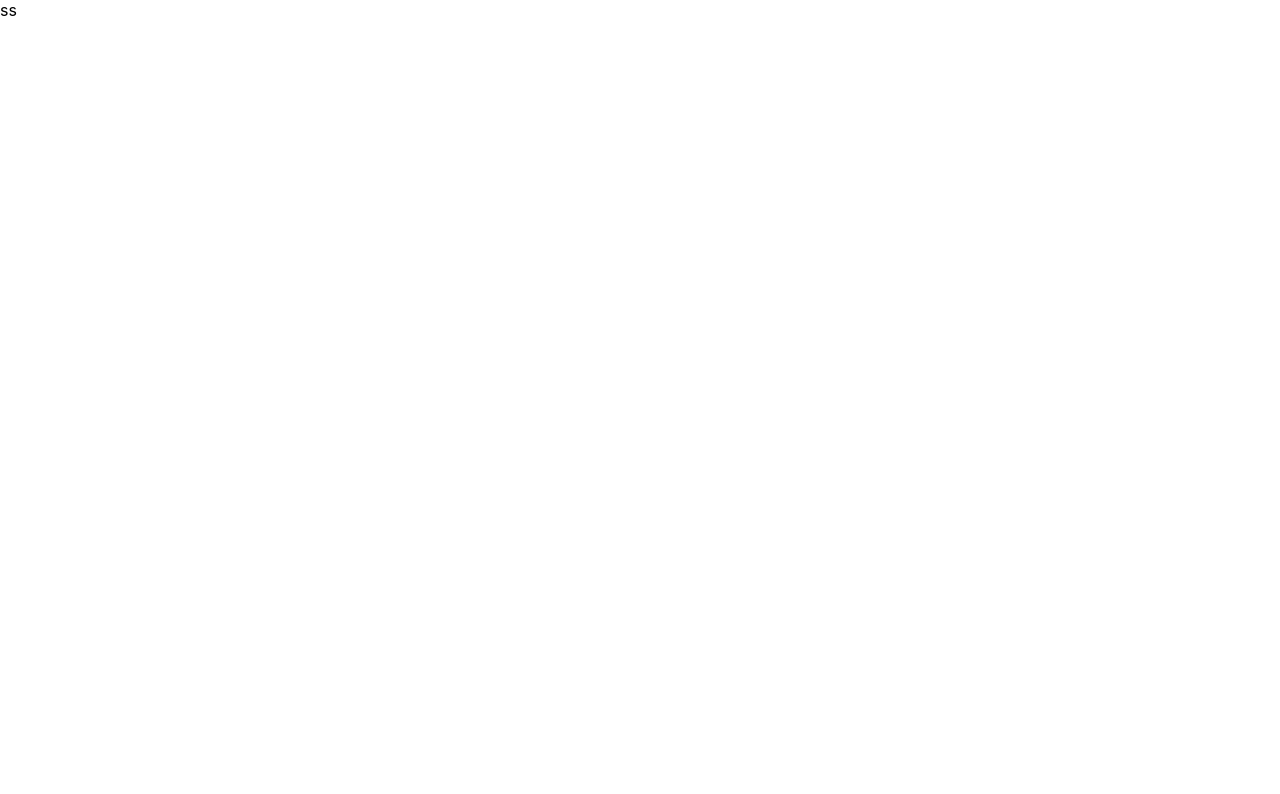
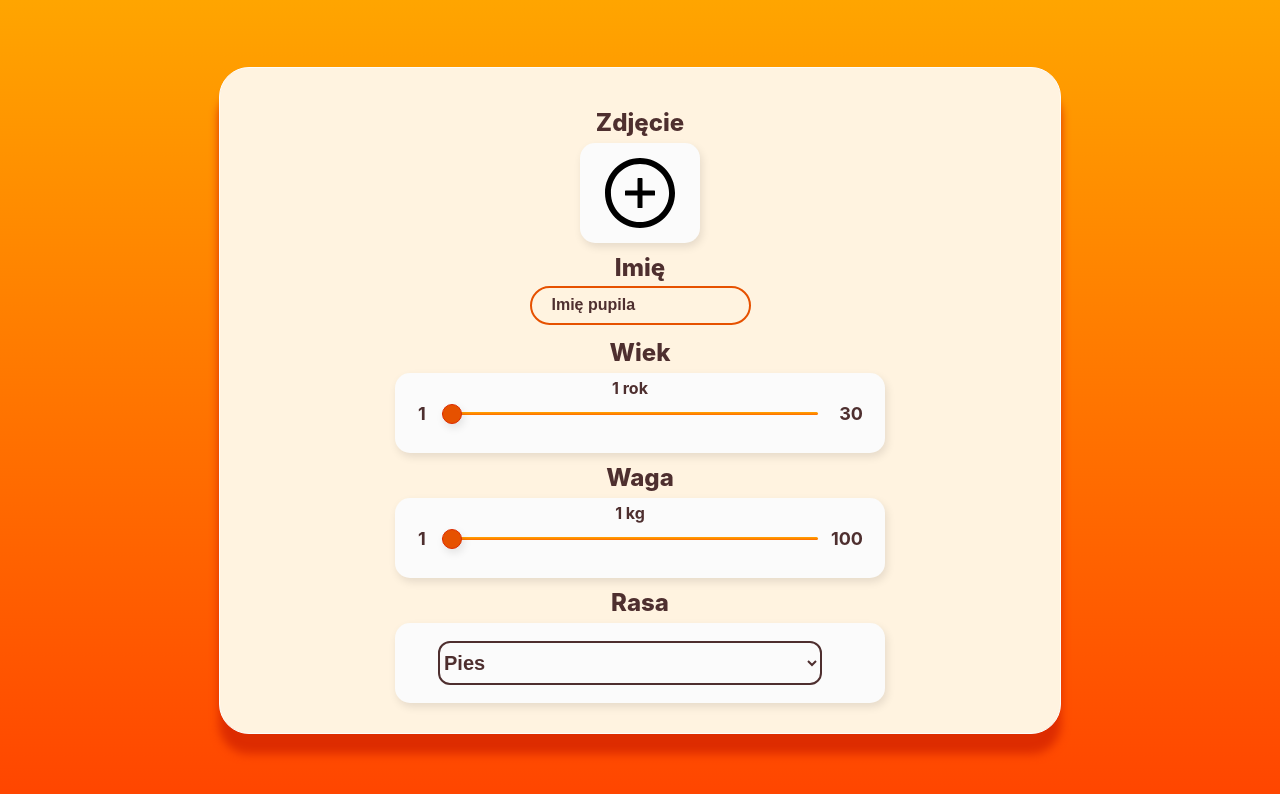
Before and after one commit to coni-code/PetBoxApp, a React (Create React App) app in the folder client/: page /animal-form in a window 1280 px wide. Shown: the top 794 px of the page. Built offline with nearby package versions, Linux system fonts and the light colour scheme.

Commit message:
Prepare animal form view and imporve login form

```diff
--- a/client/package.json
+++ b/client/package.json
@@ -9,6 +9,7 @@
     "http-proxy-middleware": "^3.0.0",
     "react": "^18.2.0",
     "react-dom": "^18.2.0",
+    "react-icons": "^5.2.1",
     "react-router-dom": "^6.23.1",
     "react-scripts": "5.0.1",
     "web-vitals": "^2.1.4"
--- /dev/null
+++ b/client/src/assets/styles/animalForm.css
@@ -0,0 +1,162 @@
+.animal-form-container {
+    display: flex;
+    background: linear-gradient(to bottom, #FFA500, #FF4500);
+    text-align: center;
+    min-height: 100vh;
+    align-items: center;
+    justify-content: center;
+    flex-direction: column;
+}
+
+.animal-form {
+    border: solid #FDFDFD 1px;
+    box-shadow: 0px 20px 10px #DD2C00;
+    padding: 30px 20px;
+    background-color: #FFF3E0;
+    border-radius: 30px;
+    display: flex;
+    flex-direction: column;
+    align-items: center;
+    justify-content: center;
+    min-width: 100vh;
+}
+
+.animal-form-structure {
+    display: flex;
+    flex-direction: column;
+    align-items: center;
+}
+
+.animalNameInput {
+    border: transparent;
+    padding: 10px 20px;
+    border-radius: 20px;
+    outline: 2px solid #E65100;
+    margin-bottom: 5px;
+    background-color: #FFF3E0;
+}
+
+.animalNameInput::placeholder {
+    color:#4E2F2F;
+    font-size: 1rem;
+    font-weight: 800;
+}
+
+.animalNameInput:focus {
+    outline: solid 2px #DD2C00;
+    box-shadow: 2px 4px 8px rgba(0,0,0,0.1);
+}
+
+.range{
+    height: 80px;
+    width: 380px;
+    background-color: #FBFBFB;
+    border-radius: 15px;
+    padding: 0 65px 0 45px;
+    box-shadow: 2px 4px 8px rgba(0,0,0,0.1);
+}
+
+.sliderValue {
+    position: relative;
+    width: 100%;
+    margin-top: 5px;
+    color: #4E2F2F;
+    font-weight: 700;
+}
+
+  .field{
+    display: flex;
+    align-items: center;
+    justify-content: center;
+    height: 40%;
+    position: relative;
+  }
+
+  .field .value{
+    position: absolute;
+    font-size: 18px;
+    color: #4E2F2F;
+    font-weight: 700;
+  }
+
+  .field .value.left{
+    left: -22px;
+  }
+
+  .field .value.right{
+    right: -43px;
+  }
+
+  .range input{
+    -webkit-appearance: none;
+    width: 100%;
+    height: 3px;
+    background: linear-gradient(to bottom, orange, #FF6D00);
+    border-radius: 5px;
+    outline: none;
+    border: none;
+    z-index: 2222;
+  }
+
+  .range input::-webkit-slider-thumb{
+    -webkit-appearance: none;
+    width: 20px;
+    height: 20px;
+    background: red;
+    border-radius: 50%;
+    background: #E65100;
+    border: 1px solid #DD2C00;
+    cursor: pointer;
+    box-shadow: 2px 4px 8px rgba(0,0,0,0.1);
+  }
+
+  .dropdownRange {
+    height: 80px;
+    width: 380px;
+    background-color: #FBFBFB;
+    border-radius: 15px;
+    padding: 0 65px 0 45px;
+    box-shadow: 2px 4px 8px rgba(0,0,0,0.1);
+    display: flex;
+    flex-direction: column;
+    justify-content: center;
+    align-items: center;
+  }
+
+  .animalForm-select {
+    width: 100%;
+    height: 50%;
+    font-weight: 700;
+    color: #4E2F2F;
+    outline: 2px #4E2F2F solid;
+    border-radius: 10px;
+    font-size: 20px;
+    border: none;
+    background-color: #FBFBFB;
+  }
+
+  .animalForm-select:hover {
+    cursor: pointer;
+  }
+
+  option {
+    font-size: 15px;
+  }
+
+  .animalImageBlock{
+    transition: 200ms;
+    height: 100px;
+    background-color: #FBFBFB;
+    border-radius: 15px;
+    padding: 0 20px 0 20px;
+    box-shadow: 2px 4px 8px rgba(0,0,0,0.1);
+    display: flex;
+    flex-direction: column;
+    justify-content: center;
+    align-items: center;
+  }
+
+  .animalImageBlock:hover {
+    cursor: pointer;
+    box-shadow: 2px 4px 12px rgba(0, 0, 0, 0.155);
+  }
--- a/client/src/assets/styles/auth.css
+++ b/client/src/assets/styles/auth.css
@@ -46,7 +46,7 @@ hr {
     width: 70%;
 }
 
-input {
+.authInput {
     border: transparent;
     padding: 10px 20px;
     border-radius: 20px;
@@ -55,7 +55,7 @@ input {
     background-color: #FFF3E0;
 }
 
-::placeholder {
+.authInput::placeholder {
     color:#4E2F2F;
     font-size: 1rem;
     font-weight: 800;
@@ -88,9 +88,9 @@ label {
     box-shadow: 0px 0px 10px #DD2C00;
 }
 
-input:focus {
-    background-color: #FFF3EF;
+.authInput:focus {
     outline: solid 2px #DD2C00;
+    box-shadow: 2px 4px 8px rgba(0,0,0,0.1);
 }
 
 .error1, .error2, .error3, .error4 {
--- a/client/src/components/AnimalConfig/AnimalForm.jsx
+++ b/client/src/components/AnimalConfig/AnimalForm.jsx
@@ -1,10 +1,104 @@
 import React from 'react'
+import {useState} from 'react';
+import '../../assets/styles/animalForm.css';
+import { AiOutlinePlusCircle } from 'react-icons/ai';
 
 const AnimalForm = () => {
+
+  const [animalName, setAnimalName] = useState('');
+  const [animalWeight, setAnimalWeight] = useState('1');
+  const [animalAge, setAnimalAge] = useState('1');
+  const [selectValue, setSelectValue] = useState('');
+
+  const options = [
+    {label: "Pies", value: 1},
+    {label: "Kot", value: 2},
+  ]
+
+  function handleSelect(e){
+    setSelectValue(e.target.value);
+  }
+
   return (
-    <div>
-      ss
-    </div>
+    <>
+      <div className='animal-form-container'>
+        <div className='animal-form'>
+            <form className='animal-form-structure'>
+              <label htmlFor="Zdjęcie">Zdjęcie</label>
+              <div className='animalImageBlock'>
+                <AiOutlinePlusCircle size={80} />
+              </div>
+              <label htmlFor="Imię">Imię</label>
+              <input
+                        value={animalName}
+                        onChange={(e) => {
+                            setAnimalName(e.target.value);
+                        }}
+                        type="text"
+                        placeholder="Imię pupila"
+                        id="petName"
+                        name="petName"
+                        className="animalNameInput"
+                        required
+                    />
+              <label htmlFor="Wiek">Wiek</label>
+              <div className='range'>
+              <div className='sliderValue'>
+                {animalAge == 1 ? <span>{animalAge} rok</span> : <span>{animalAge} lat'a</span>}
+              </div>
+              <div className='field'>
+                <div className='value left'>1</div>
+                <input
+                          value={animalAge}
+                          onChange={(e) => {
+                              setAnimalAge(e.target.value);
+                          }}
+                          type="range"
+                          id="petRange"
+                          name="petAge"
+                          className="animalRangeInput"
+                          min='1'
+                          max='30'
+                          required
+                      />
+              <div className='value right'>30</div>
+              </div>
+              </div>
+              <label htmlFor="Waga">Waga</label>
+              <div className='range'>
+              <div className='sliderValue'>
+                <span>{animalWeight} kg</span>
+              </div>
+              <div className='field'>
+                <div className='value left'>1</div>
+              <input
+                        value={animalWeight}
+                        onChange={(e) => {
+                            setAnimalWeight(e.target.value);
+                        }}
+                        type="range"
+                        id="petRange"
+                        name="petWeight"
+                        className="animalRangeInput"
+                        min='1'
+                        max='100'
+                        required
+                    />
+              <div className='value right'>100</div>
+              </div>
+              </div>
+              <label htmlFor="Rasa">Rasa</label>
+              <div className='dropdownRange'>
+                <select className="animalForm-select" onChange={handleSelect}>
+                  {options.map(option => (
+                    <option key={option.value} value={option.value}>{option.label}</option>
+                  ))}
+                </select>
+              </div>
+            </form>
+        </div>
+      </div>
+    </>
   )
 }
 
--- a/client/src/components/Auth/Login.jsx
+++ b/client/src/components/Auth/Login.jsx
@@ -82,6 +82,8 @@ export const Login = (props) => {
                         placeholder="Login"
                         id="login"
                         name="login"
+                        className="authInput"
+                        required
                     />
                     <span className="errorAuthLogin">Niepoprawny Login, lub hasło</span>
                     <label htmlFor="Password">Password</label>
@@ -94,6 +96,8 @@ export const Login = (props) => {
                         placeholder="Password"
                         id="password"
                         name="password"
+                        className="authInput"
+                        required
                     />
                     <span className="errorAuthLogin2">Niepoprawny Login, lub hasło</span>
                     <button className="log-button" type="submit">Log In</button>
--- a/client/src/components/Auth/SingUp.jsx
+++ b/client/src/components/Auth/SingUp.jsx
@@ -101,6 +101,7 @@ export const SingUp = (props) => {
                         focused={loginFocused.toString()}
                         pattern="^[A-Za-z0-9]{3,16}$"
                         required
+                        className="authInput"
                     />
                     <span className="error1">Login powinien mieć od 3 do 16 znaków i zawierać tylko litery i cyfry</span>
                     <span className="errorAuthRegister">Dany Login, lub E-mail istnieje użyj innego</span>
@@ -117,6 +118,7 @@ export const SingUp = (props) => {
                         id='email'
                         focused={emailFocused.toString()}
                         required
+                        className="authInput"
                     />
                     <span className="error2">E-mail powinien zawierać małpę</span>
                     <span className="errorAuthRegister2">Dany Login, lub E-mail istnieje użyj innego</span>
@@ -134,6 +136,7 @@ export const SingUp = (props) => {
                         focused={password1Focused.toString()}
                         pattern="^(?=.*[0-9])(?=.*[a-zA-Z])(?=.*[!@#$%^&*])[a-zA-Z0-9!@#$%^&*]{8,20}$"
                         required
+                        className="authInput"
                     />
                     <span className="error3">Hasło musi mieć 8-20 znaków i zawierać litery, 1 cyfrę, 1 znak specjalny</span>
                     <label htmlFor="RepeatPassword">Repeat Password</label>
@@ -153,6 +156,7 @@ export const SingUp = (props) => {
                         focused={password2Focused.toString()}
                         pattern = {password1}
                         required
+                        className="authInput"
                     />
                     <span className="error4">Hasła róznią się</span>
                     <button className="log-button" type="submit">Sing Up</button>
```
Also changed, not shown: 1 other file (tests, documents, lock files or other folders).
